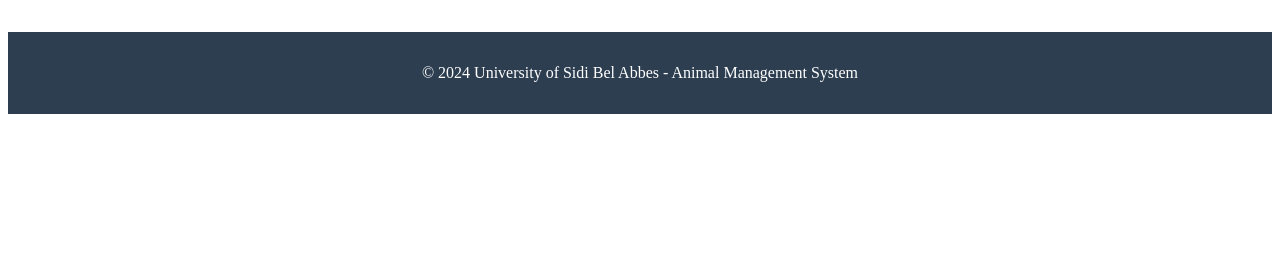
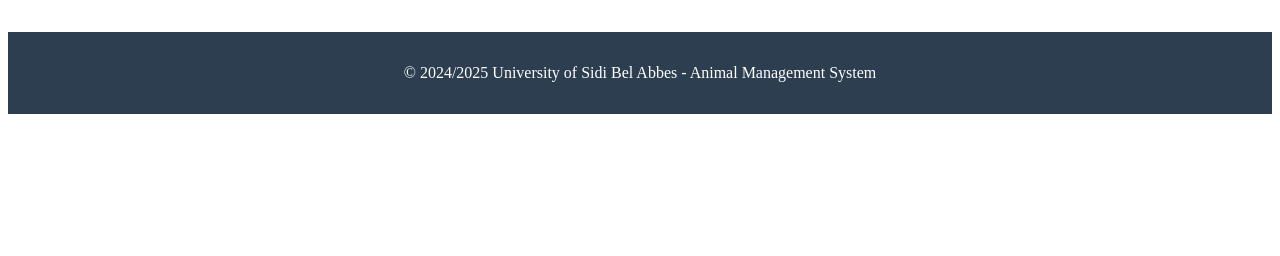
Before and after one commit to HADJIAHMED2219/animal_management, a Flask app: page /admin/dashboard in a window 1280 px wide. Shown: the part 486-742 px from the top of the page. Run offline with Flask 3, Linux system fonts and the light colour scheme; the visitor is signed in with stand-in values (Sample User, id 1); data that the repository does not hold is empty; parts of the project's set-up code (start-up, migrations or seed data) failed here and were passed over.

Commit message:
base.html

```diff
--- a/templates/base.html
+++ b/templates/base.html
@@ -43,7 +43,7 @@
     </main>
 
     <footer>
-        <p>&copy; 2024 University of Sidi Bel Abbes - Animal Management System</p>
+        <p>&copy; 2024/2025 University of Sidi Bel Abbes - Animal Management System</p>
     </footer>
 </body>
 </html>
```
